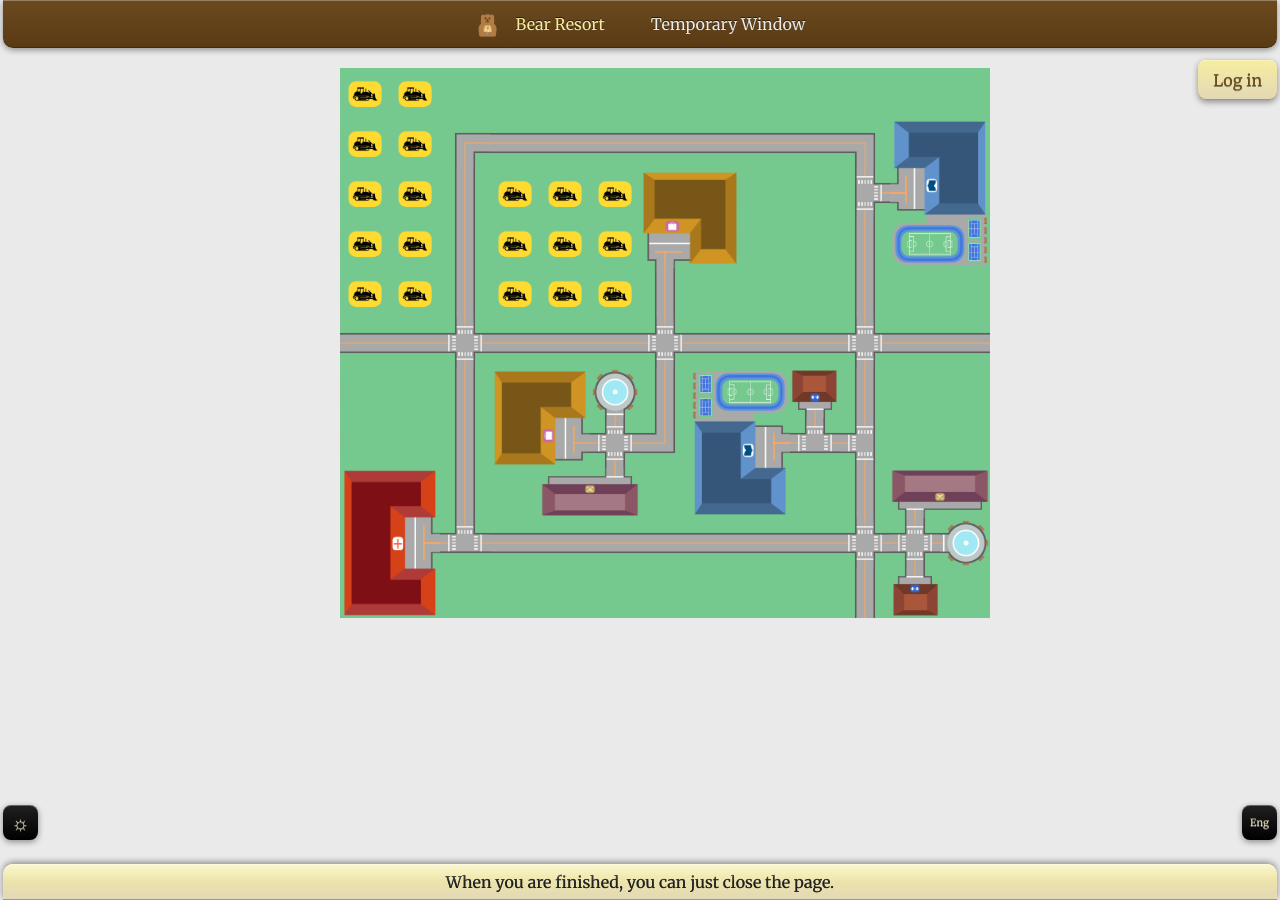
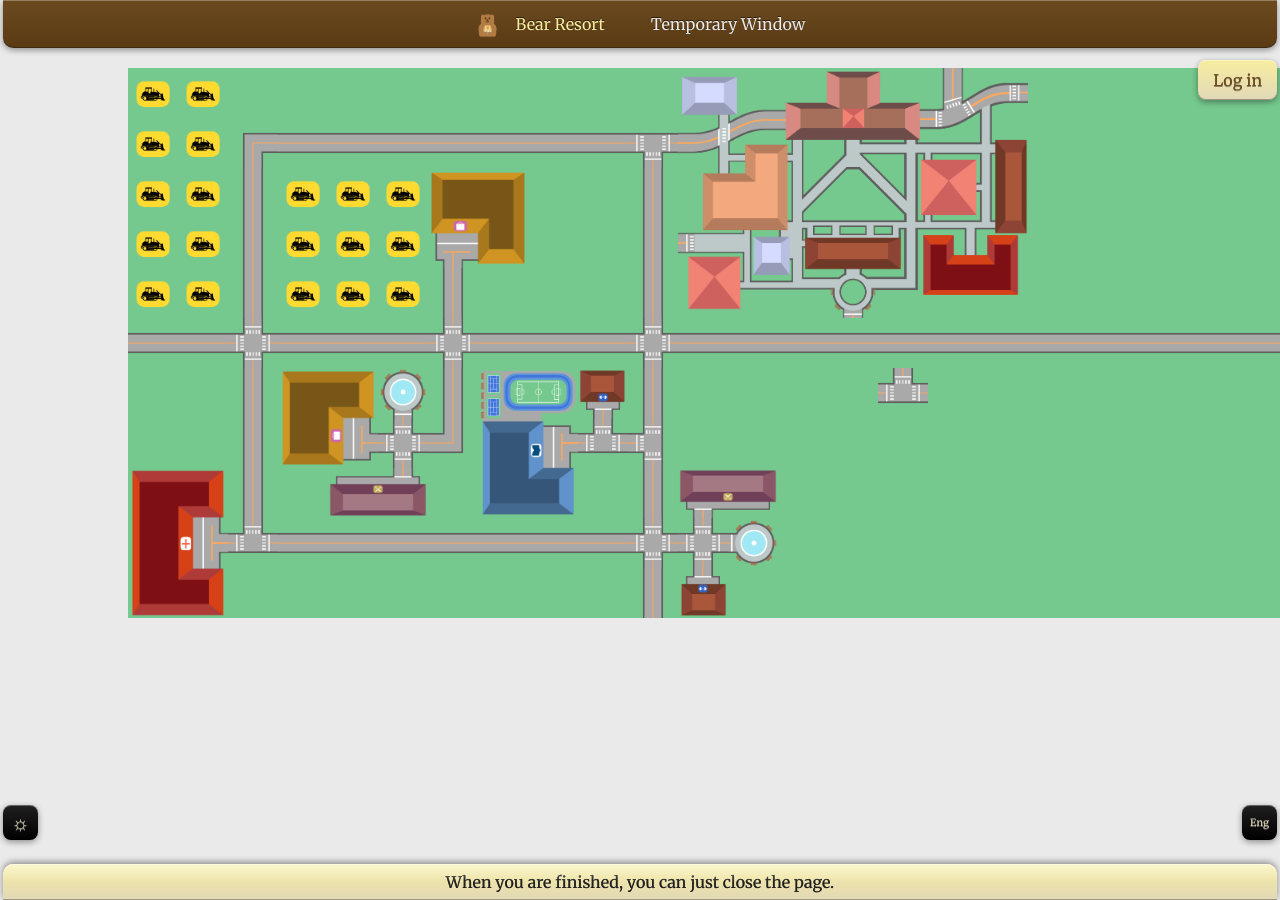
Before and after one commit to Bear-Resort/bear-resort.github.io, a Jekyll site: the page built from real-estate/index.md, in a window 1280 px wide. Built offline with Jekyll 4.4.1, drawn with Linux system fonts in a browser that asks for light colours.

Commit message:
added a college

```diff
--- a/real-estate/index.md
+++ b/real-estate/index.md
@@ -11,10 +11,10 @@ title: "Real Estate Map"
 
     .grid {
         position: relative;
-        width: 600px;
+        width: 1200px;
         height: 500px;
         display: grid;
-        grid-template-columns: repeat(12, 1fr); /* Define grid columns */
+        grid-template-columns: repeat(24, 1fr); /* Define grid columns */
         grid-template-rows: repeat(10, 1fr); /* Define grid rows */
     }
 
@@ -96,7 +96,11 @@ title: "Real Estate Map"
     placeImage('fig/xing.png',10,5,1,1,0);
 
     placeImage('fig/turn.png',2,1,1,1,3);
-    placeImage('fig/turn.png',10,1,1,1,0);
+
+
+    placeImage('fig/tway.png',10,1,1,1,0);
+
+    placeImage('fig/tway.png',15,6,1,1,2);
 
     placeImage('fig/tway.png',2,9,1,1,2);
 
@@ -116,8 +120,7 @@ title: "Real Estate Map"
     // placeImage('fig/restaurant.png', 1, 0, 2, 1,0); // Position (1,0), Span (2,1)
     placeImage('fig/plaza.png', 3, 6, 2, 2,3);      // Position (1,1), Span (2,2)
     placeImage('fig/fountain.png', 5, 6, 1, 1,0);      // Position (1,1), Span (2,2)
-    placeImage('fig/tway.png', 10, 2, 1, 1, 3);
-    placeImage('fig/school.png', 11, 1, 3, 2,1);     // Position (1,3), Span (3,2)
+    placeImage('fig/college.png', 11, 0, 7, 5,0);
 
     placeImage('fig/xing.png',6,5,1,1,0);
     placeImage('fig/road.png',6,4,1,1,1);
```
Also changed, not shown: other parts of real-estate/index.md (+2 -2 lines), real-estate/fig/college.png (added).
